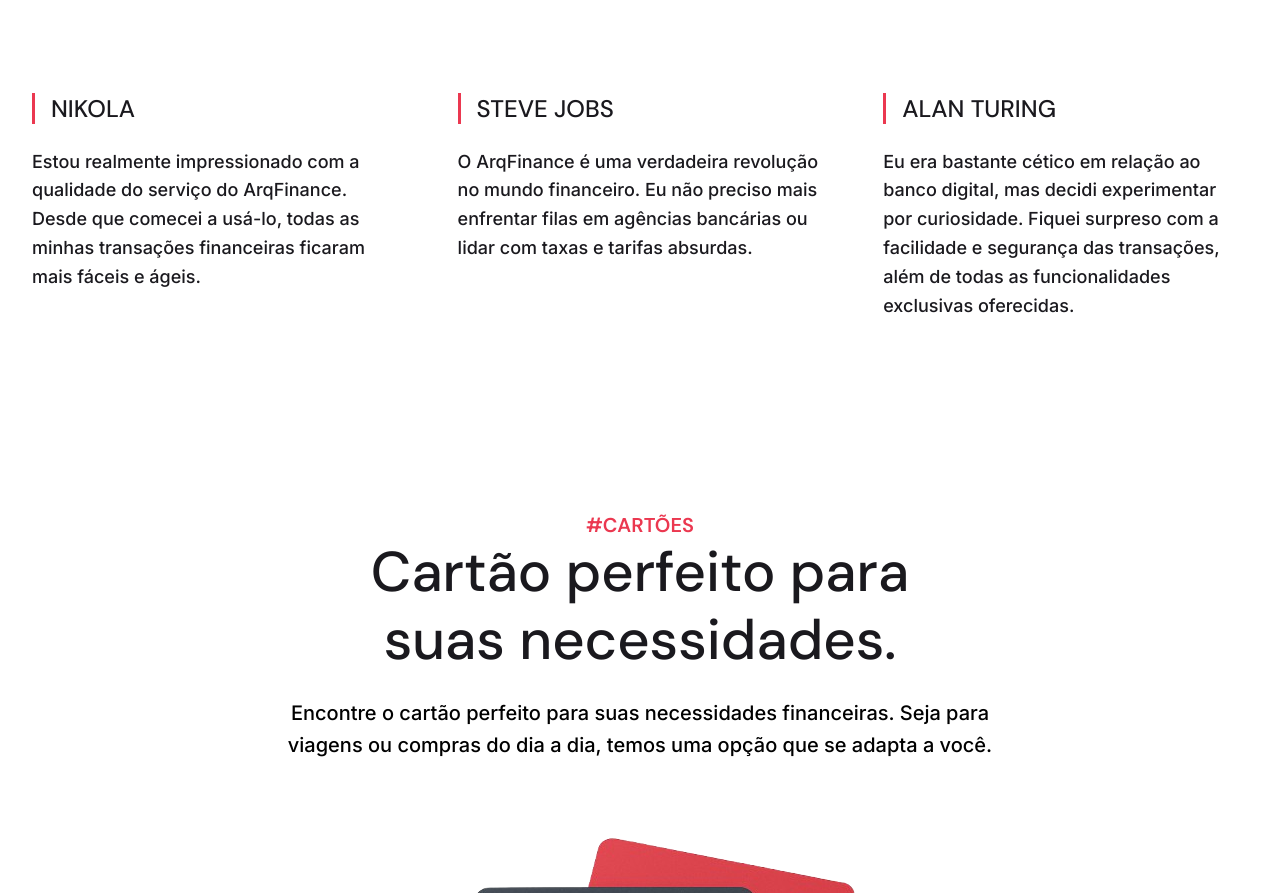
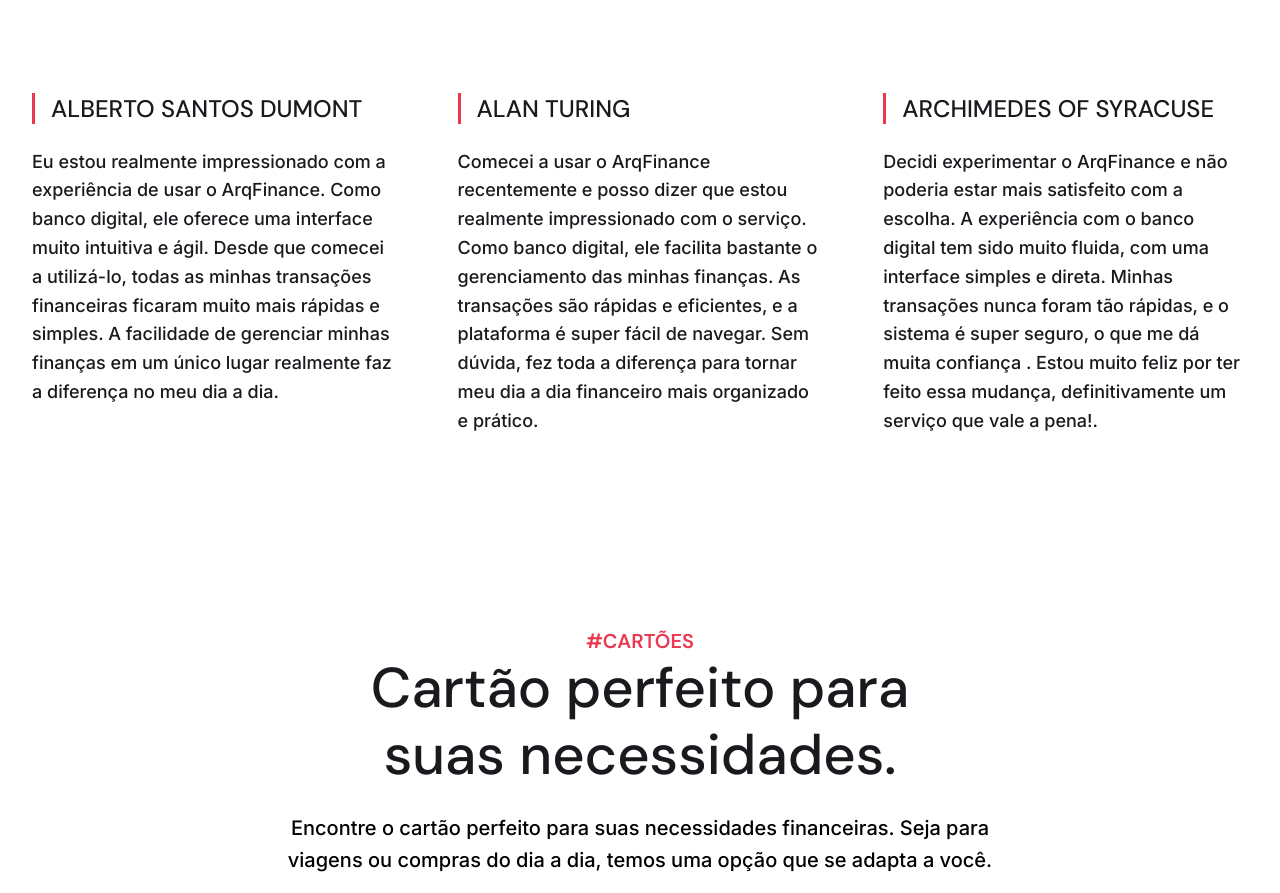
Before and after one commit to ArquimedesOFC/ArqFinace, a plain HTML site: page index.html in a window 1280 px wide. Shown: the part 3234-4127 px from the top of the page. Drawn offline with Linux system fonts and the light colour scheme; a script that the page names is missing.

Commit message:
Update index.html

```diff
--- a/index.html
+++ b/index.html
@@ -310,30 +310,32 @@
 
         <div class="depositions-people">
           <div>
-              <h4>Nikola</h4>
+            <h4>Alberto Santos Dumont</h4>
             <p>
-                Estou realmente impressionado com a qualidade do serviço do
-                ArqFinance. Desde que comecei a usá-lo, todas as minhas
-                transações financeiras ficaram mais fáceis e ágeis.
+                Eu estou realmente impressionado com a experiência de usar o ArqFinance.
+                Como banco digital, ele oferece uma interface muito intuitiva e ágil. Desde que comecei a utilizá-lo,
+                todas as minhas transações financeiras ficaram muito mais rápidas e simples. A facilidade de gerenciar
+                minhas finanças em um único lugar realmente faz a diferença no meu dia a dia.
             </p>
           </div>
 
           <div>
-              <h4>Steve Jobs</h4>
+            <h4>alan turing</h4>
             <p>
-                O ArqFinance é uma verdadeira revolução no mundo financeiro. Eu
-                não preciso mais enfrentar filas em agências bancárias ou lidar
-                com taxas e tarifas absurdas.
+              Comecei a usar o ArqFinance recentemente e posso dizer que estou realmente impressionado com o serviço.
+                Como banco digital, ele facilita bastante o gerenciamento das minhas finanças.
+                As transações são rápidas e eficientes, e a plataforma é super fácil de navegar.
+                Sem dúvida, fez toda a diferença para tornar meu dia a dia financeiro mais organizado e prático.
             </p>
           </div>
 
           <div>
-              <h4>Alan Turing</h4>
+            <h4>Archimedes of Syracuse</h4>
             <p>
-                Eu era bastante cético em relação ao banco digital, mas decidi
-                experimentar por curiosidade. Fiquei surpreso com a facilidade e
-                segurança das transações, além de todas as funcionalidades
-                exclusivas oferecidas.
+               Decidi experimentar o ArqFinance e não poderia estar mais satisfeito com a escolha. A experiência com o banco digital
+               tem sido muito fluida, com uma interface simples e direta.
+               Minhas transações nunca foram tão rápidas, e o sistema é super seguro, o que me dá muita confiança
+               . Estou muito feliz por ter feito essa mudança, definitivamente um serviço que vale a pena!.
             </p>
           </div>
         </div>
```
Lines whose indentation alone changed are shown as unchanged.
